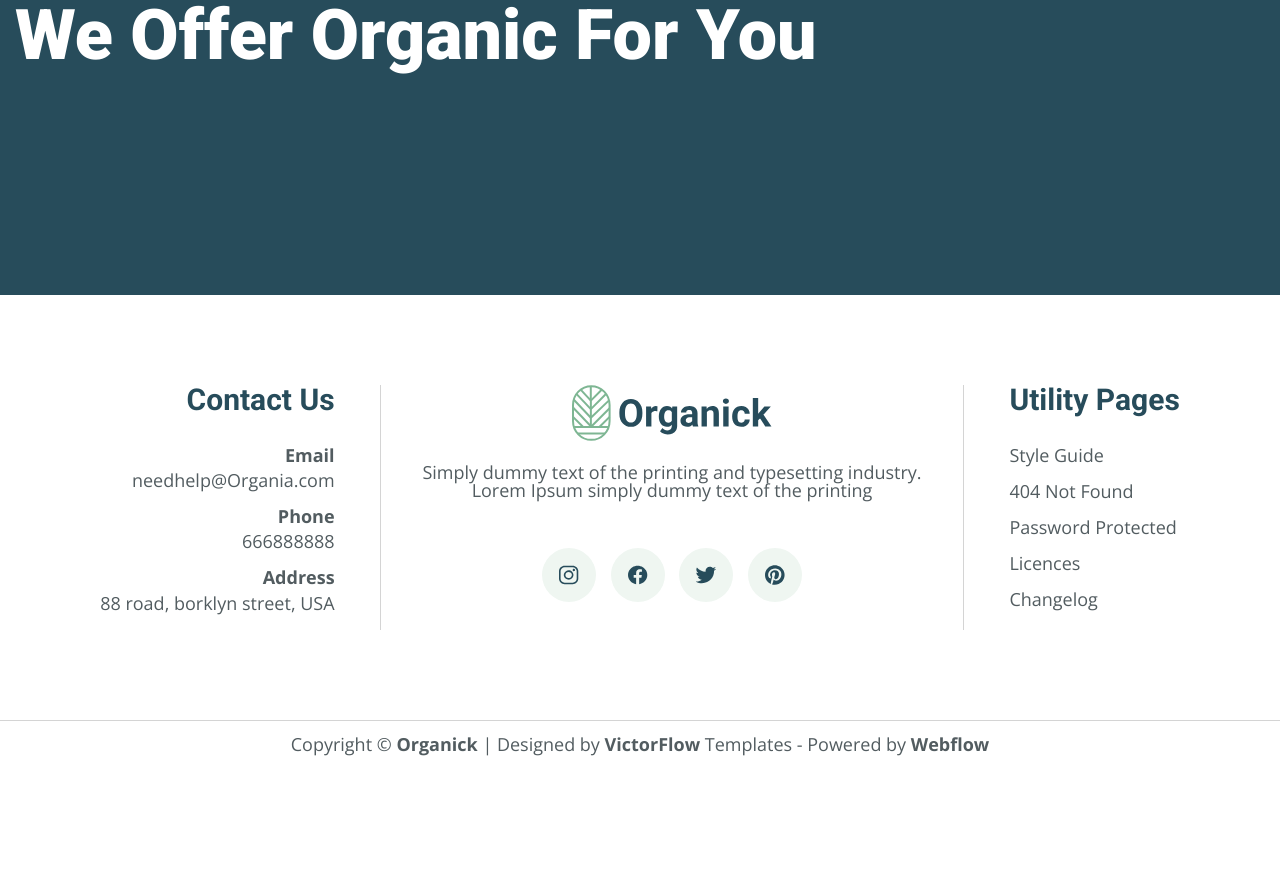
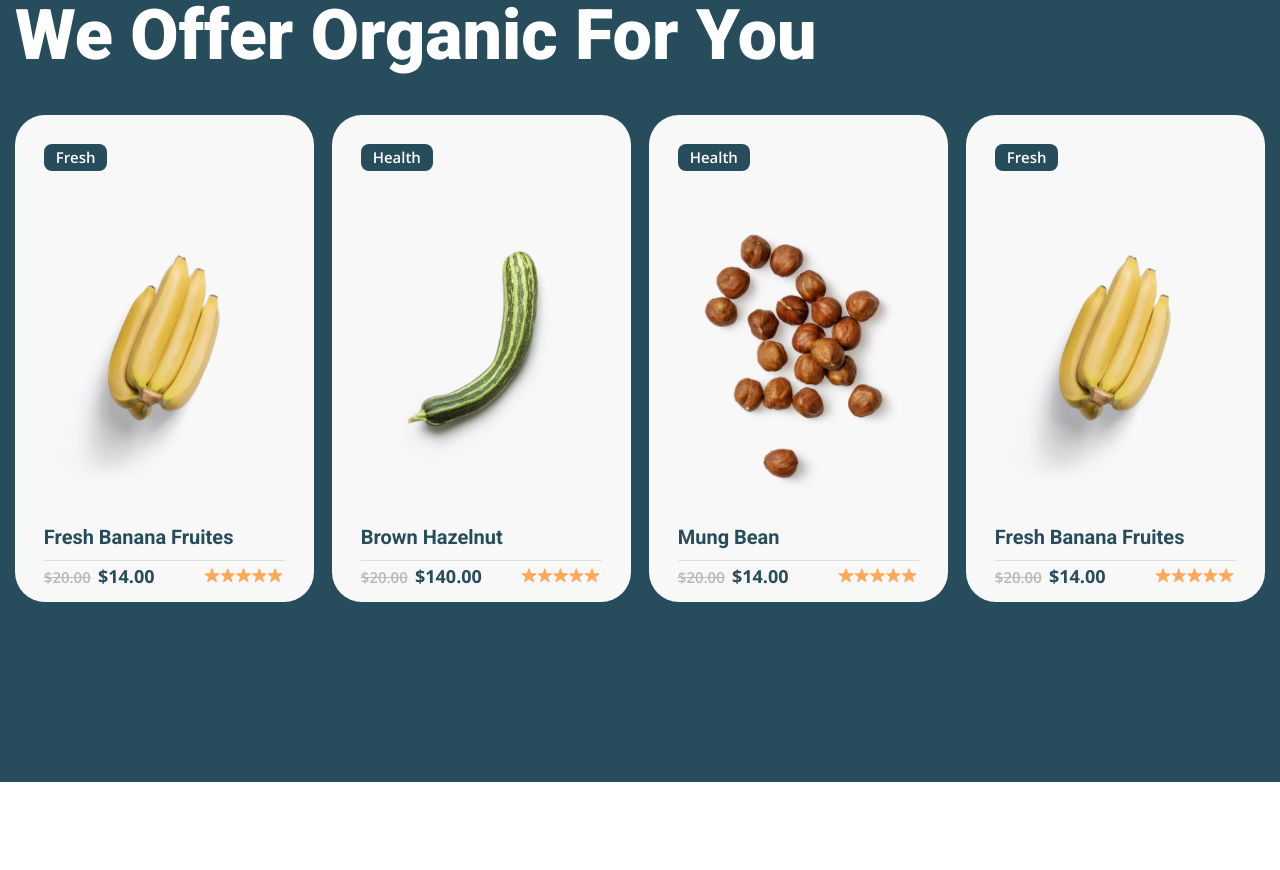
Before and after one commit to tkach-v/OrganickStore, a React (Create React App) app: page / in a window 1280 px wide. Shown: the part 1971-2841 px from the top of the page. Before the commit the page ends 2738 px from the top, so only its background shows below. Built offline with nearby package versions, Linux system fonts and the light colour scheme.

Commit message:
fix offer section

```diff
--- a/src/components/common/ProductCard.jsx
+++ b/src/components/common/ProductCard.jsx
@@ -82,7 +82,10 @@ const ProductStars = styled.img`
 
 function ProductCard({category, imageUrl, name, price, priceBefore}) {
   return (
-    <StyledProductCard>
+    <StyledProductCard onClick={(e) => {
+      e.preventDefault();
+      console.log(`Show ${name} details`);
+    }}>
       <ProductCategory>{category}</ProductCategory>
       <CorrectedImage src={imageUrl} alt={name}/>
       <ProductInfoContainer>
--- a/src/components/offer/Offer.jsx
+++ b/src/components/offer/Offer.jsx
@@ -1,6 +1,7 @@
 import React from 'react';
 import styled from "styled-components";
 import {Container, Subtitle, Title} from "../../styles/common";
+import ProductCard from "../common/ProductCard";
 
 const StyledOffer = styled.div`
   background: #274C5B;
@@ -10,6 +11,8 @@ const StyledOffer = styled.div`
 const OfferList = styled.div`
   margin-top: 2.5rem;
   display: flex;
+  gap: 1rem;
+  flex-wrap: wrap;
 `
 
 function Offer() {
@@ -19,7 +22,30 @@ function Offer() {
         <Subtitle>Offer</Subtitle>
         <Title $color="#FFFFFF">We Offer Organic For You</Title>
         <OfferList>
-
+          <ProductCard
+            category="Fresh"
+            name="Fresh Banana Fruites"
+            imageUrl="./img/shop/fresh-banana-fruites.png"
+            price="14.00"
+            priceBefore="20.00" />
+          <ProductCard
+            category="Health"
+            name="Brown Hazelnut"
+            imageUrl="./img/shop/mung-bean-1.png"
+            price="140.00"
+            priceBefore="20.00" />
+          <ProductCard
+            category="Health"
+            name="Mung Bean"
+            imageUrl="./img/shop/brown-hazelnut.png"
+            price="14.00"
+            priceBefore="20.00" />
+          <ProductCard
+            category="Fresh"
+            name="Fresh Banana Fruites"
+            imageUrl="./img/shop/fresh-banana-fruites.png"
+            price="14.00"
+            priceBefore="20.00" />
         </OfferList>
       </Container>
     </StyledOffer>
```
